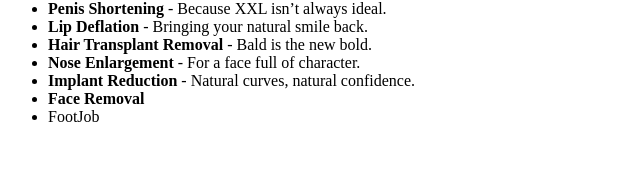
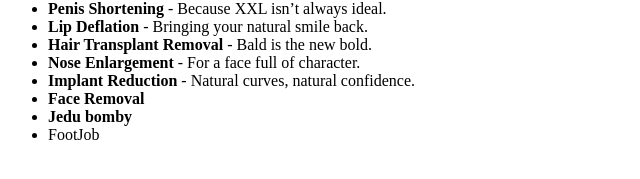
Before and after one commit to Varnahg/ReverseClinic, a plain HTML site: page index.html in a window 1280 px wide. Shown: the part 165-344 px from the top of the page, without its empty margins (0-640 px from the left). Drawn offline with Linux system fonts and the light colour scheme.

Commit message:
fix: Bomby

```diff
--- a/index.html
+++ b/index.html
@@ -20,6 +20,7 @@
             <li><strong>Nose Enlargement</strong> - For a face full of character.</li>
             <li><strong>Implant Reduction</strong> - Natural curves, natural confidence.</li>
             <li><strong>Face Removal</strong></li>
+            <li><strong>Jedu bomby</strong></li>
             <li>FootJob</li>
         </ul>
     </section>
```
